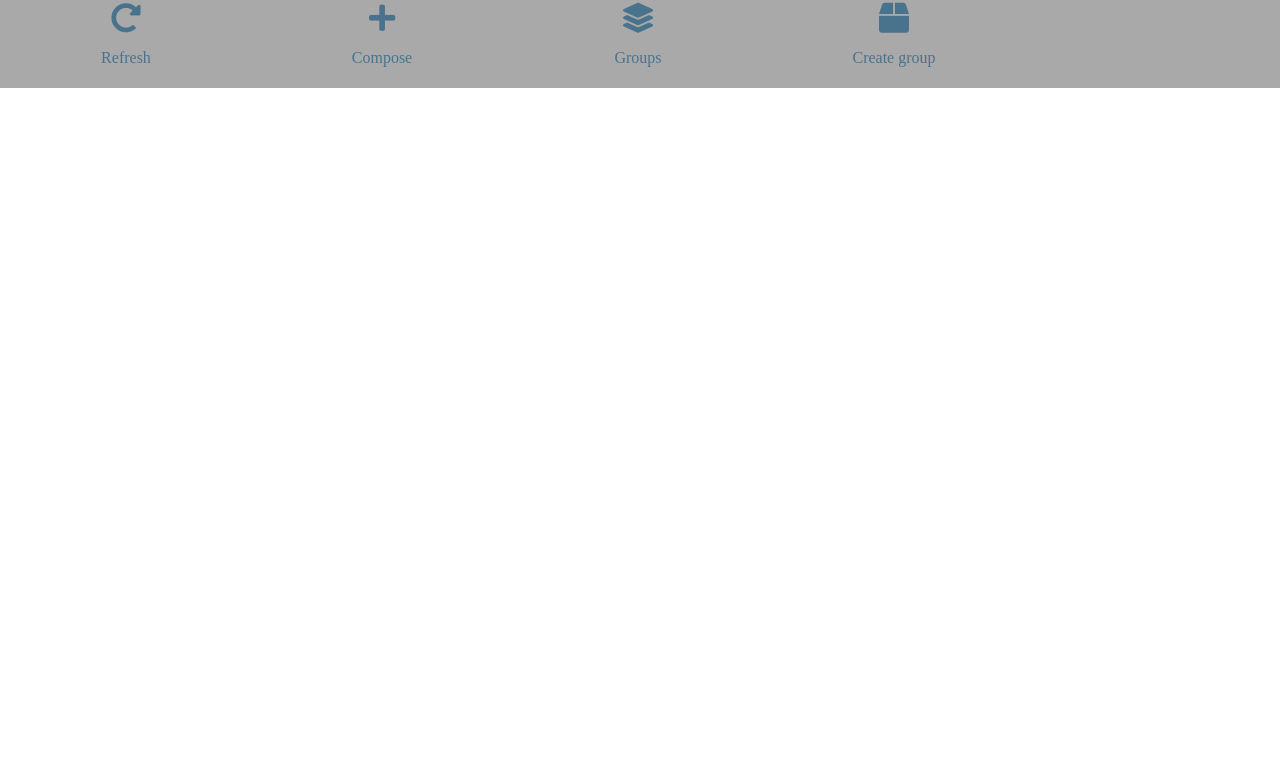
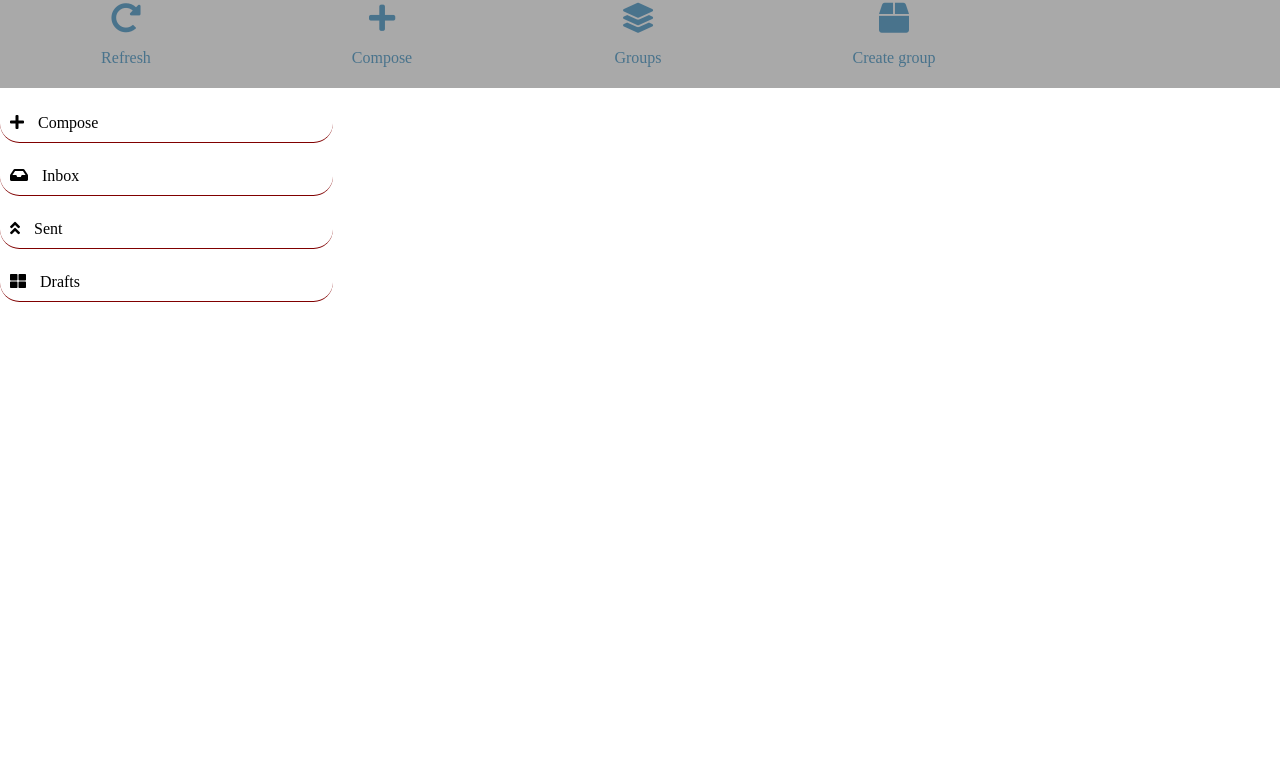
Before and after one commit to Tyak99/Epic_Mail, a plain HTML site: page Ui/Create-Group.html in a window 1280 px wide. Shown: the part 75-843 px from the top of the page. Before the commit the page ends 800 px from the top, so only its background shows below. Drawn offline with Linux system fonts and the light colour scheme.

Commit message:
create sidebar to list links

```diff
--- a/Ui/Create-Group.html
+++ b/Ui/Create-Group.html
@@ -28,7 +28,7 @@
             <i class="fa fa-bars" style="color: black"></i>
           </div>
         </a>
-        <h2 class="nav-brand">Tunde Nasri</h2>
+        <h2 class="nav-brand">Nasri</h2>
         <img
           src="https://avatars.io/twitter/tundenasri
                                                 "
@@ -62,6 +62,35 @@
       </div>
     </section>
     <!-- end of section 1 -->
+    <!-- aside section -->
+    <aside class="aside-section" id="mySidebar">
+      <div class="pages">
+        <ul>
+          <a href="./compose.html">
+            <li>
+              <i class="fa fa-plus" style="padding-right: 10px"></i> Compose
+            </li>
+          </a>
+          <a href="./inbox.html">
+            <li>
+              <i class="fa fa-inbox" style="padding-right: 10px"></i> Inbox
+            </li>
+          </a>
+          <a href="./sent.html">
+            <li>
+              <i class="fa fa-angle-double-up" style="padding-right: 10px"></i>
+              Sent
+            </li>
+          </a>
+          <a href="./draft.html">
+            <li>
+              <i class="fa fa-th-large" style="padding-right: 10px"></i> Drafts
+            </li>
+          </a>
+        </ul>
+      </div>
+    </aside>
+    <!-- end of aside section -->
   </body>
   <script src="./js/main.js"></script>
 </html>
--- a/Ui/css/create-group.css
+++ b/Ui/css/create-group.css
@@ -61,3 +61,34 @@ header .nav .logout a:hover {
 header .logout a:hover {
   color: #db5756;
 }
+
+.aside-section {
+  width: 26%;
+  float: left;
+  height: 85vh;
+}
+
+.aside-section ul {
+  list-style: none;
+  padding: 0;
+}
+
+.aside-section li {
+  padding: 10px;
+  margin: 14px 0px;
+  border-radius: 26px;
+  border-bottom: 1px solid maroon;
+}
+
+.aside-section a {
+  text-decoration: none;
+  color: black;
+}
+
+.aside-section li.active {
+  background-color: #49738c;
+}
+
+.aside-section li:hover:not(.active) {
+  background-color: darkgrey;
+}
```
